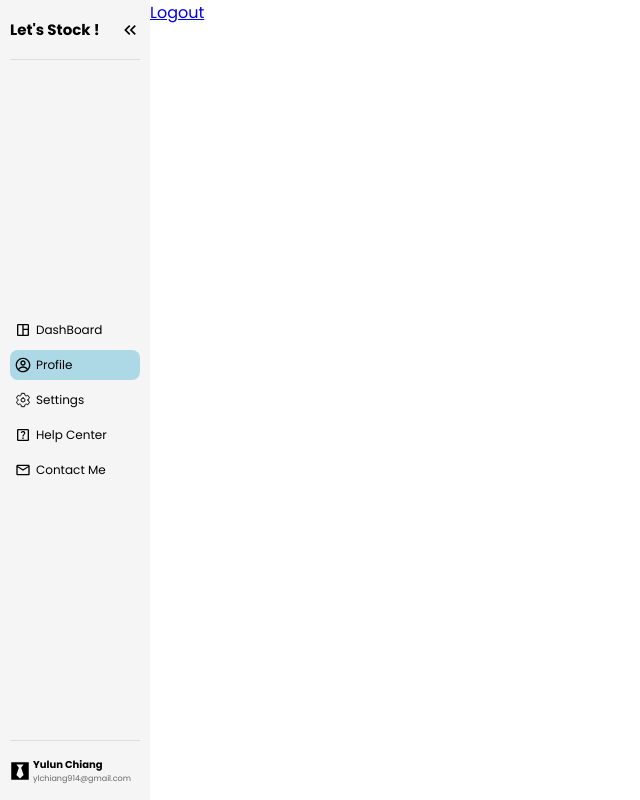
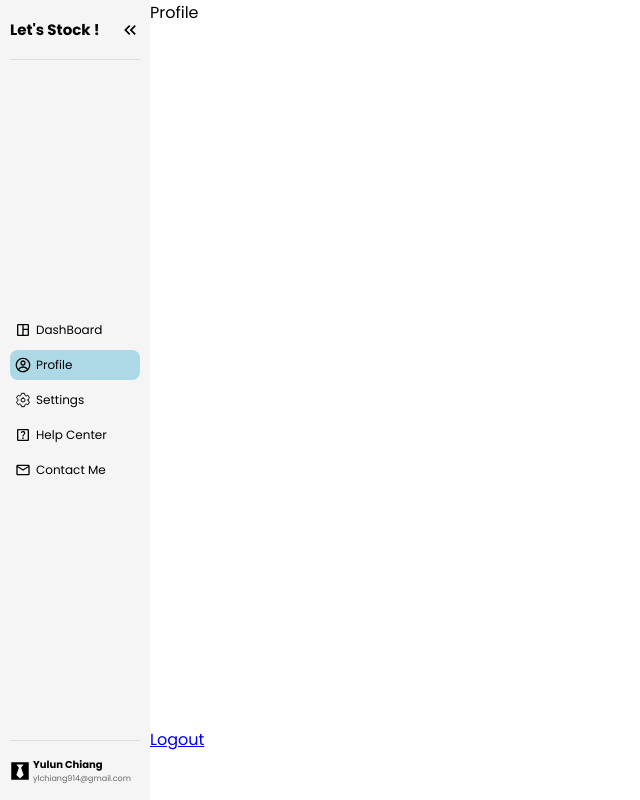
Before and after one commit to allenyummy/lets-stock-frontend, a React (Create React App) app: page /home in a window 1280 px wide. Shown: the whole page, without its empty margins (0-640 px from the left). Built offline with nearby package versions, Linux system fonts and the light colour scheme.

Commit message:
feat: transition more (#6)

```diff
--- a/src/components/SideBar/SideBar.css
+++ b/src/components/SideBar/SideBar.css
@@ -16,6 +16,8 @@
   padding: 0px 0px 10px 0;
   min-height: 50px;
   .title {
+    min-width: 100px;
+    overflow: hidden;
     font-weight: bold;
     font-size: 15px;
   }
--- a/src/components/SideBar/SideBarItem.css
+++ b/src/components/SideBar/SideBarItem.css
@@ -26,4 +26,6 @@
 
 .side-bar-item-container .side-bar-item-title {
   font-size: 12px;
+  min-width: 100px;
+  overflow: hidden;
 }
--- a/src/pages/HomePage/HomePage.css
+++ b/src/pages/HomePage/HomePage.css
@@ -1,11 +1,11 @@
 .home-page-container {
   display: grid;
   grid-template-rows: 1fr 0.1fr;
-  grid-template-columns: min-content 1fr;
+  grid-template-columns: 48px 1fr;
   grid-template-areas:
     'sidebar main'
     'sidebar footer';
-  transition: grid-template-columns 0.15s ease-in-out;
+  transition: grid-template-columns 0.15s;
   width: 100vw;
   height: 100vh;
 }
--- a/src/pages/HomePage/HomePage.tsx
+++ b/src/pages/HomePage/HomePage.tsx
@@ -63,6 +63,8 @@ export default function Home() {
         </SideBar>
       </div>
 
+      <div>{activeTitle}</div>
+
       <Link to={`/login`}>Logout</Link>
     </div>
   );
```
